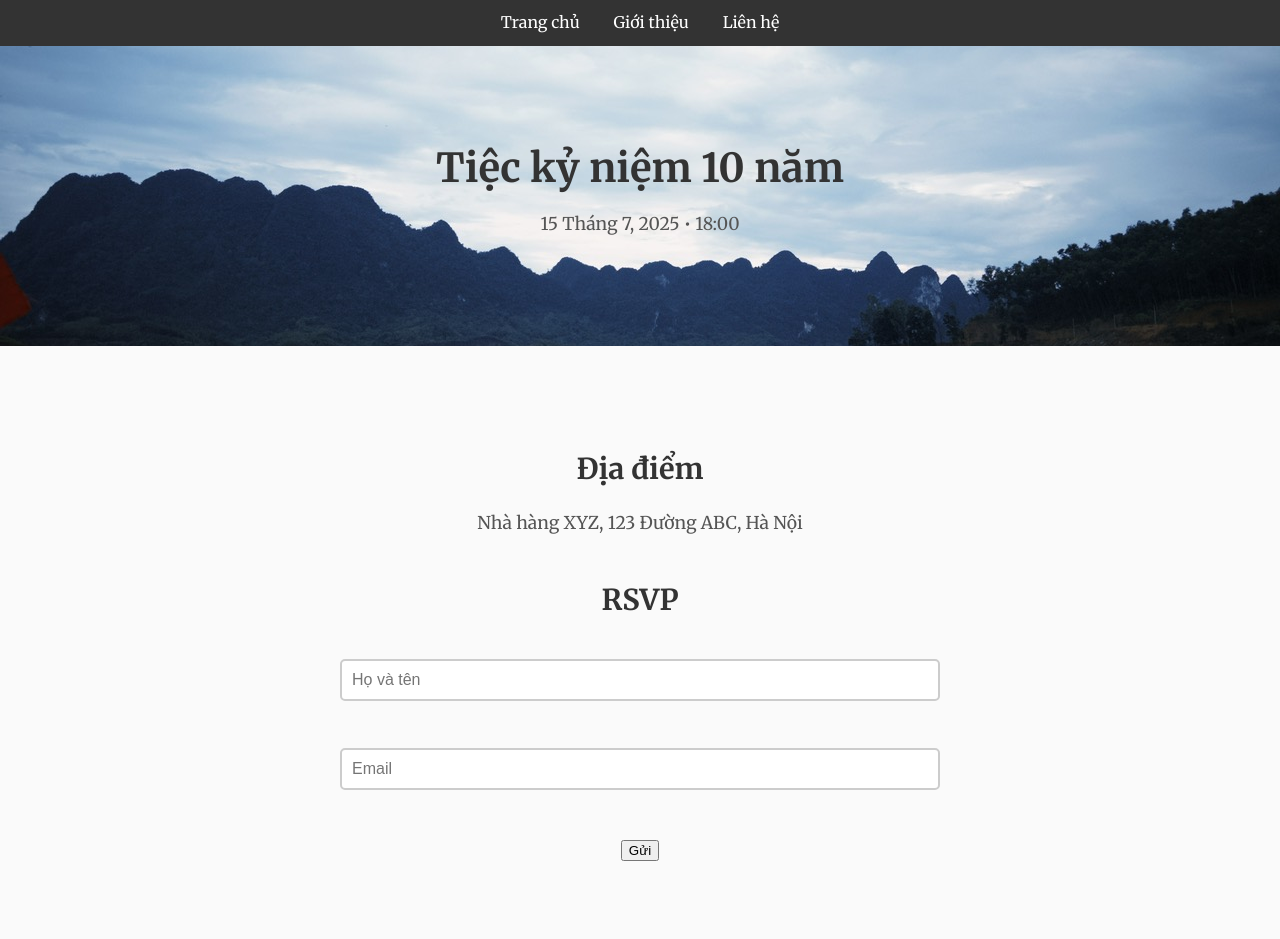
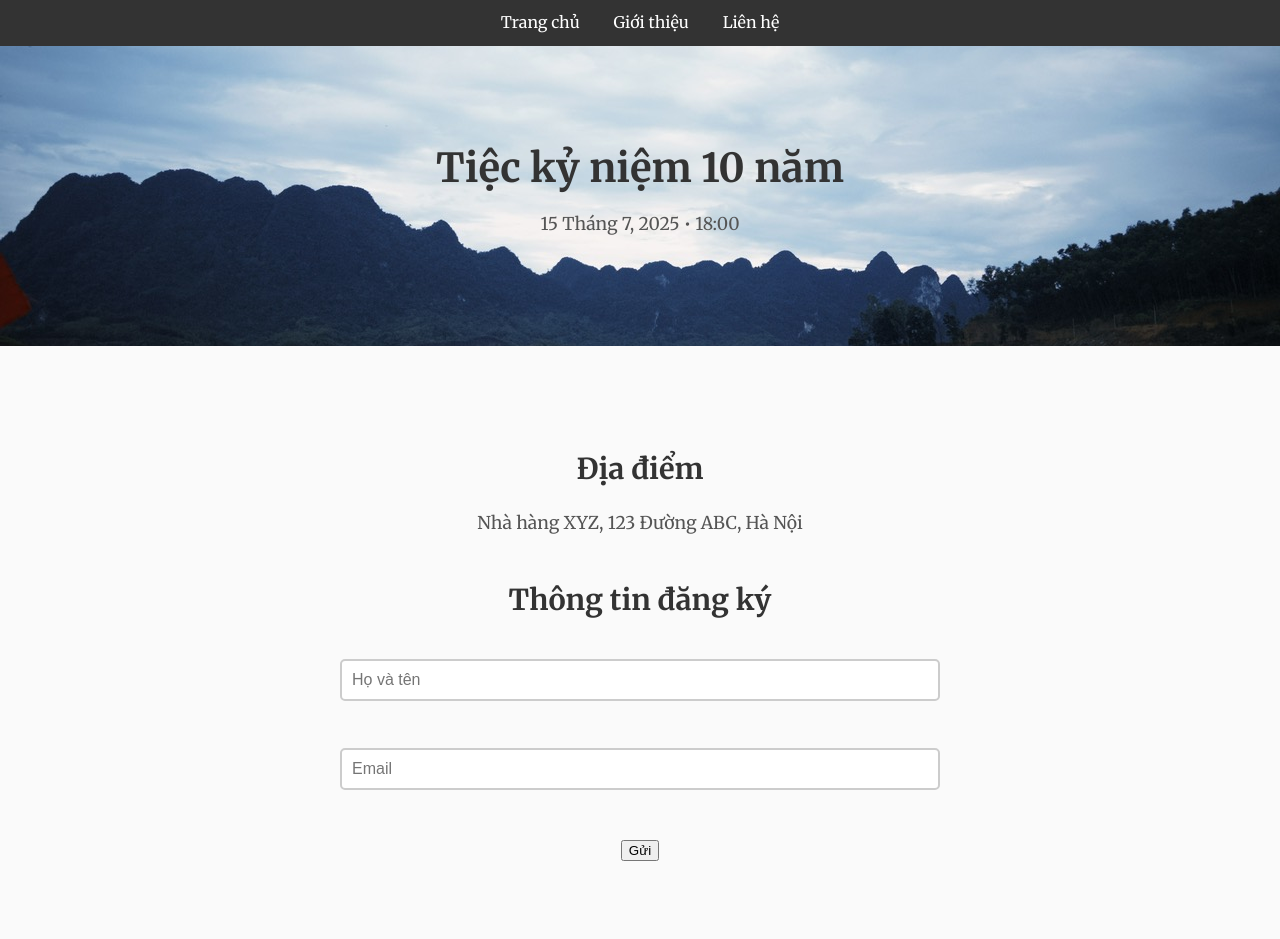
Before and after one commit to duongwt/ex4mple.github.io, a Jekyll site: the page built from index.html, in a window 1280 px wide. Built offline with Jekyll 4.4.1, drawn with Linux system fonts in a browser that asks for light colours.

Commit message:
Change RSVP heading to Thông tin đăng ký

```diff
--- a/index.html
+++ b/index.html
@@ -2,6 +2,7 @@
 layout: default
 title: "Giấy mời Tiệc kỷ niệm"
 ---
+
 <!-- Event Details -->
 <section class="details">
   <h2>Địa điểm</h2>
@@ -10,26 +11,13 @@ title: "Giấy mời Tiệc kỷ niệm"
 
 <!-- RSVP Form (Formspree) -->
 <section class="rsvp">
-  <h2>RSVP</h2>
+  <h2>Thông tin đăng ký</h2>
   <form action="https://formspree.io/f/manjoagn" method="POST">
-    <!-- Honeypot chống spam (đừng bỏ) -->
     <input type="text" name="_gotcha" style="display:none">
-
-    <!-- Tiêu đề email bạn nhận được -->
     <input type="hidden" name="_subject" value="RSVP từ e‑invite Tiệc kỷ niệm" />
-
-    <!-- Redirect sau khi gửi -->
-    <input type="hidden" name="_next"
-           value="https://duongwt.github.io/ex4mple.github.io/thanks.html" />
-
-    <p>
-      <input type="text" name="name" placeholder="Họ và tên" required>
-    </p>
-    <p>
-      <input type="email" name="_replyto" placeholder="Email" required>
-    </p>
-    <p>
-      <button type="submit">Gửi</button>
-    </p>
+    <input type="hidden" name="_next" value="https://duongwt.github.io/ex4mple.github.io/thanks.html" />
+    <p><input type="text" name="name" placeholder="Họ và tên" required></p>
+    <p><input type="email" name="_replyto" placeholder="Email" required></p>
+    <p><button type="submit">Gửi</button></p>
   </form>
 </section>
```
